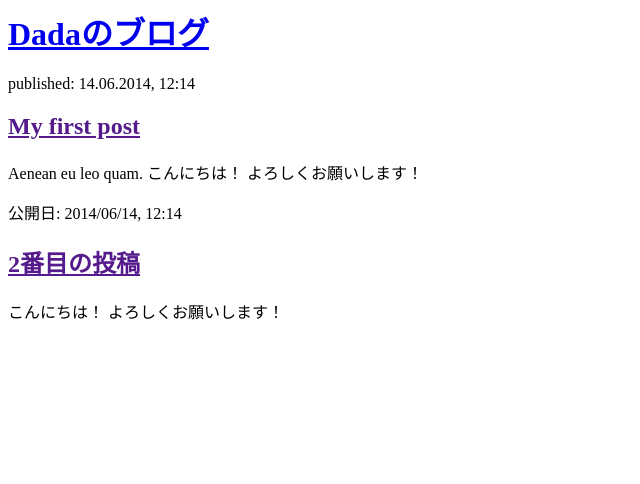
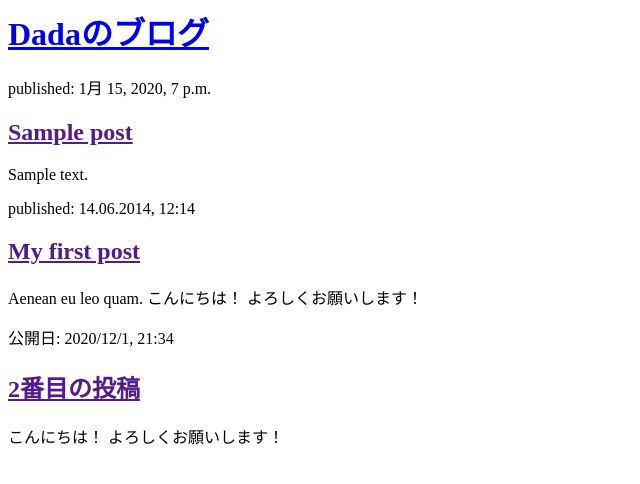
Before and after one commit to zer0py/my-first-blog, a Django app: page / in a window 1280 px wide. Shown: the top 484 px of the page, without its empty margins (0-640 px from the left). Run offline with Django 3.2, Linux system fonts and the light colour scheme; tables that the repository leaves empty hold one stand-in row (values such as "Sample post").

Commit message:
Modified templates to display posts from database.

```diff
--- a/blog/templates/blog/post_list.html
+++ b/blog/templates/blog/post_list.html
@@ -7,6 +7,14 @@
             <h1><a href="/">Dadaのブログ</a></h1>
         </div>
 
+    {% for post in posts %}
+        <div>
+            <p>published: {{ post.published_date }}</p>
+            <h2><a href="">{{ post.title }}</a></h2>
+            <p>{{ post.text|linebreaksbr }}</p>
+        </div>
+    {% endfor %}
+
         <div>
             <p>published: 14.06.2014, 12:14</p>
             <h2><a href="">My first post</a></h2>
@@ -14,7 +22,7 @@
         </div>
 
         <div>
-            <p>公開日: 2014/06/14, 12:14</p>
+            <p>公開日: 2020/12/1, 21:34</p>
             <h2><a href="">2番目の投稿</a></h2>
             <p> こんにちは！ よろしくお願いします！ </p>
         </div>
--- a/blog/views.py
+++ b/blog/views.py
@@ -1,6 +1,9 @@
 from django.shortcuts import render
+from django.utils import timezone
+from .models import Post
 
 # Create your views here.
 
 def post_list(request):
-    return render(request, 'blog/post_list.html', {})
+    posts = Post.objects.filter(published_date__lte=timezone.now()).order_by('published_date')
+    return render(request, 'blog/post_list.html', {'posts': posts})
```
